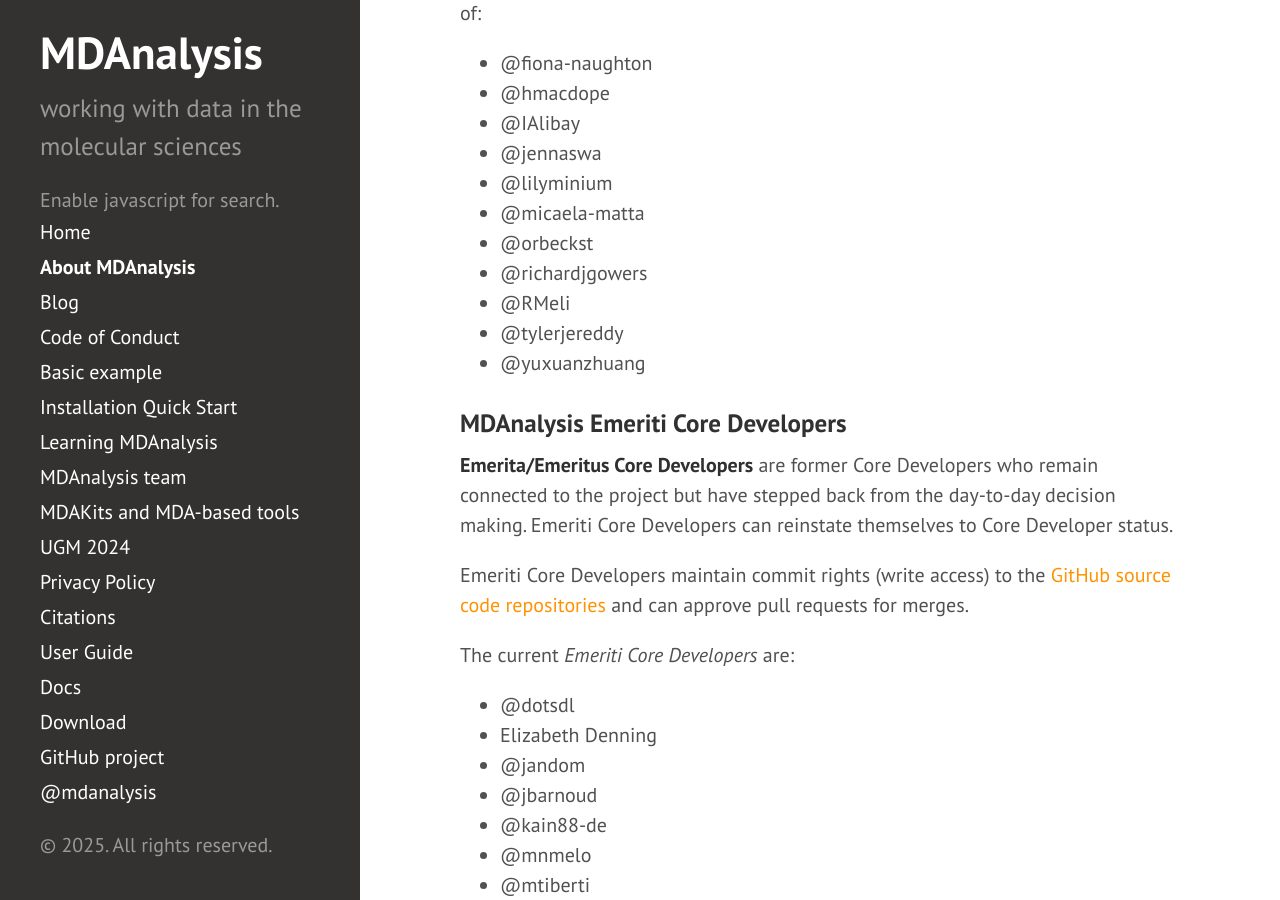
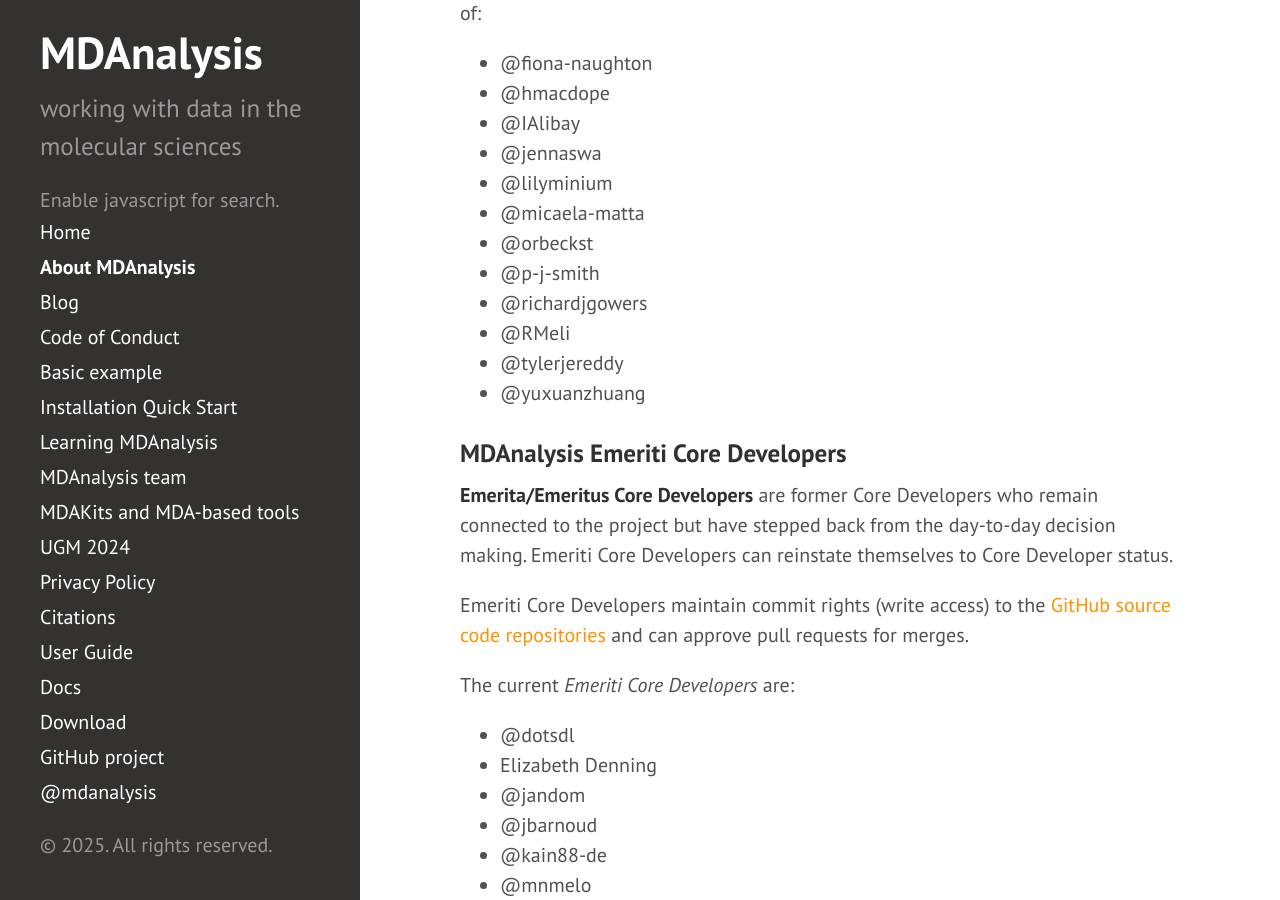
Before and after one commit to MDAnalysis/MDAnalysis.github.io, a Jekyll site: the page built from about.md, in a window 1280 px wide and 900 px high, scrolled down 2003 px. Built offline with Jekyll 4.4.1, drawn with Linux system fonts in a browser that asks for light colours; comment, search, counter and statistics services are not loaded.

Commit message:
Add Paul to coredevs on about.md

```diff
--- a/about.md
+++ b/about.md
@@ -96,6 +96,7 @@ team ("MDAnalysis Core Developers") consists of:
 - @lilyminium
 - @micaela-matta
 - @orbeckst
+- @p-j-smith
 - @richardjgowers
 - @RMeli
 - @tylerjereddy
```
